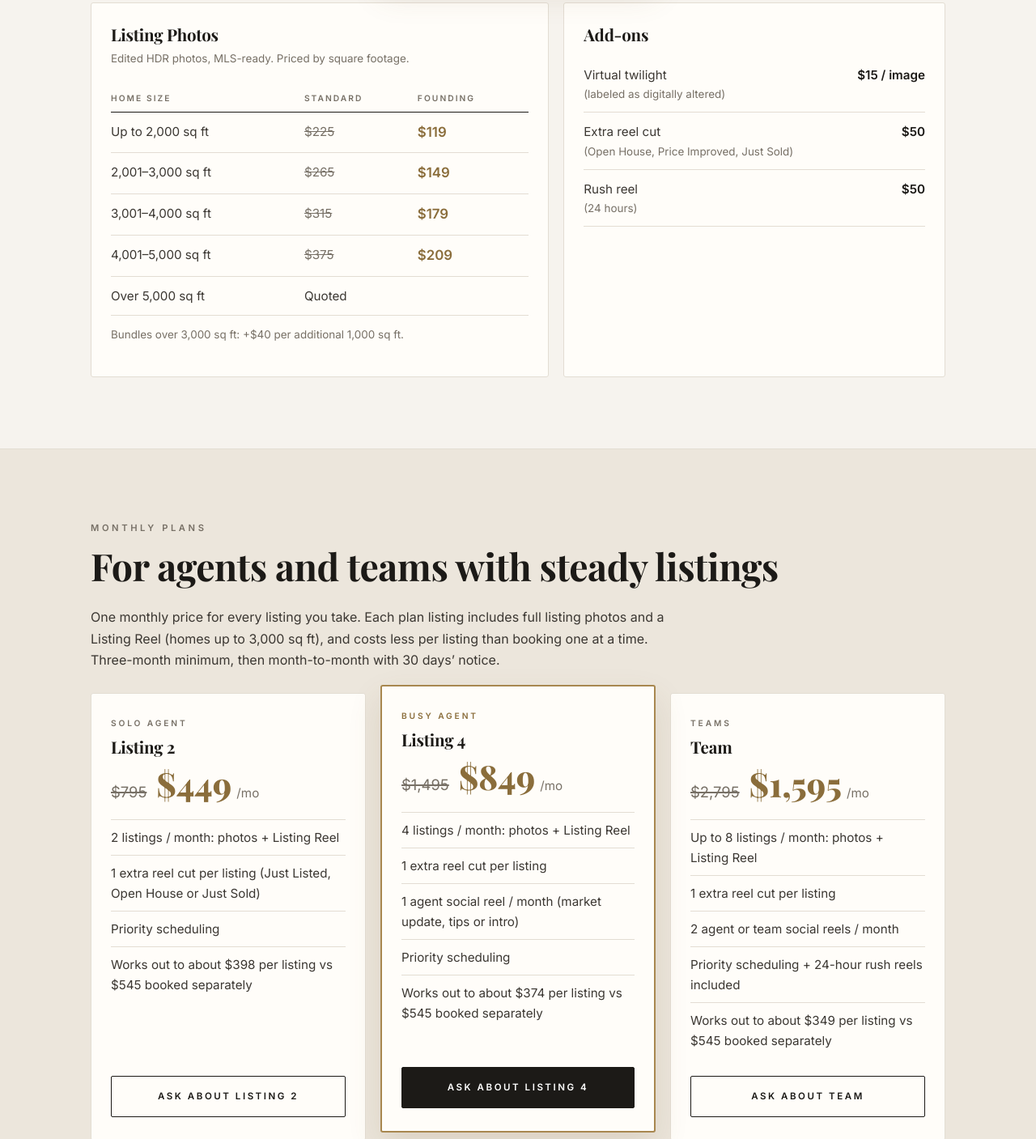
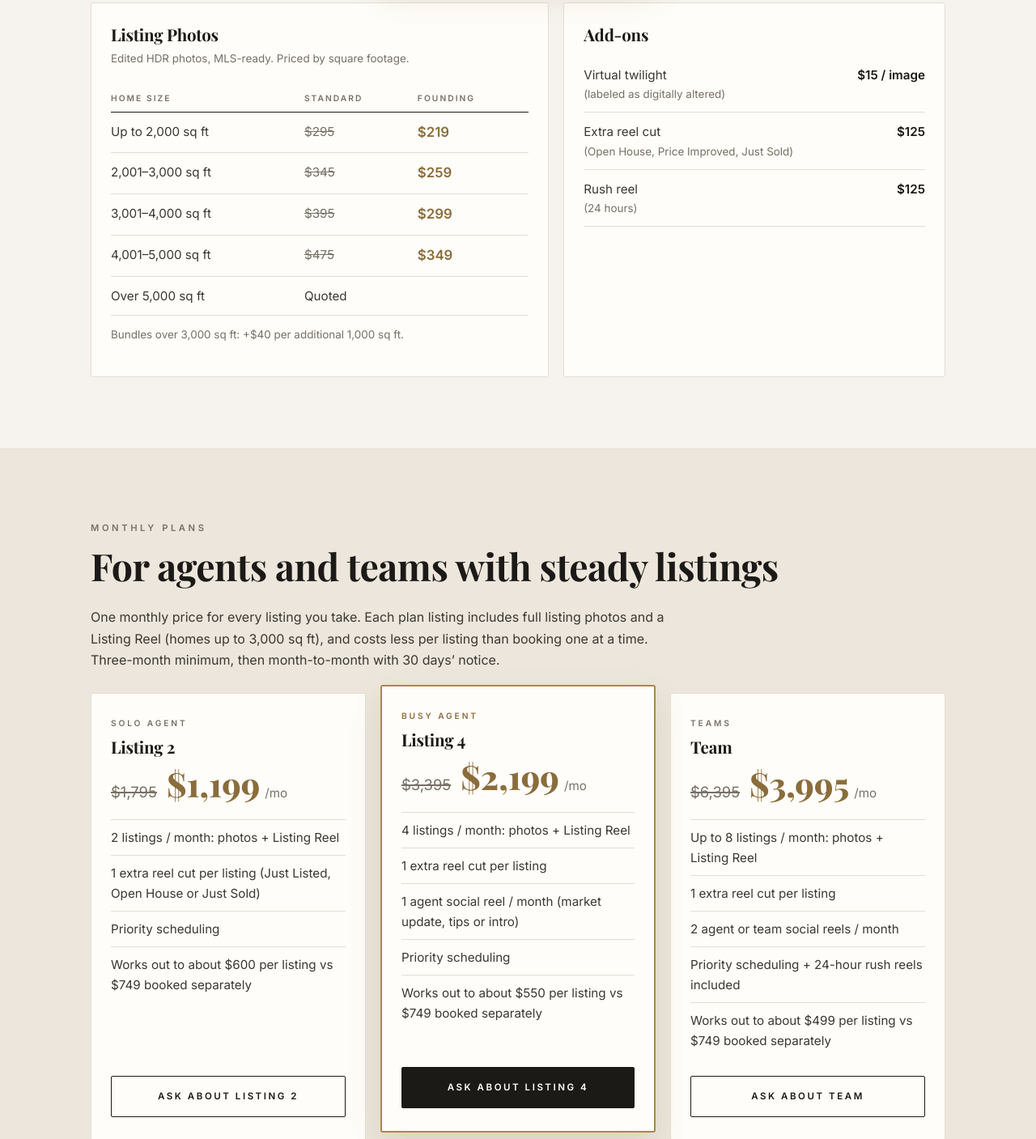
Before and after one commit to IshaanK179/nouveau-house-media, a plain HTML site: page index.html in a window 1280 px wide. Shown: the part 3933-5340 px from the top of the page at 81% size. Drawn offline with nearby package versions, Linux system fonts and the light colour scheme; a web font is replaced by a local one.

Commit message:
Raise founding packages: reel $509, photos+reel $749, premium $1,095
Align standards and monthly plans with premium sample work.

```diff
--- a/index.html
+++ b/index.html
@@ -87,21 +87,21 @@
 <article class="card">
 <p class="tag">Video</p>
 <h3>Listing Reel</h3>
-<p class="price"><span class="std"><span class="sr">Standard price </span><s>$295</s></span> <span class="fnd"><span class="sr">Founding price </span>$125</span></p>
+<p class="price"><span class="std"><span class="sr">Standard price </span><s>$695</s></span> <span class="fnd"><span class="sr">Founding price </span>$509</span></p>
 <ul><li>30&ndash;60 s vertical 9:16 reel</li><li>Hook-first edit, music, on-screen text</li><li>Delivered in 48&ndash;72 hours</li><li>One revision round</li></ul>
 <a class="btn ghost full" href="mailto:ishaan@nouveauhousemedia.com?subject=Book%20a%20listing%20-%20Nouveau%20House%20Media&amp;body=Hi%20Ishaan%2C%0A%0AI%27d%20like%20to%20book%20a%20shoot.%0A%0AProperty%20address%3A%0ASquare%20footage%3A%0APackage%20%28Photos%20/%20Listing%20Reel%20/%20Photos%20%2B%20Reel%20/%20Premium%29%3A%0APreferred%20shoot%20date%28s%29%3A%0AList%20date%20/%20MLS%20deadline%3A%0A%0AName%3A%0ABrokerage%3A%0A">Book the reel</a>
 </article>
 <article class="card featured">
 <p class="tag gold">Best value</p>
 <h3>Photos + Reel</h3>
-<p class="price"><span class="std"><span class="sr">Standard price </span><s>$495</s></span> <span class="fnd"><span class="sr">Founding price </span>$229</span></p>
+<p class="price"><span class="std"><span class="sr">Standard price </span><s>$995</s></span> <span class="fnd"><span class="sr">Founding price </span>$749</span></p>
 <ul><li>Edited listing photos (up to 3,000 sq ft)</li><li>Listing Reel, 30&ndash;60 s vertical</li><li>Photos in 24&ndash;48 h, reel in 48&ndash;72 h</li><li>One revision round on the reel</li></ul>
 <a class="btn full" href="mailto:ishaan@nouveauhousemedia.com?subject=Book%20a%20listing%20-%20Nouveau%20House%20Media&amp;body=Hi%20Ishaan%2C%0A%0AI%27d%20like%20to%20book%20a%20shoot.%0A%0AProperty%20address%3A%0ASquare%20footage%3A%0APackage%20%28Photos%20/%20Listing%20Reel%20/%20Photos%20%2B%20Reel%20/%20Premium%29%3A%0APreferred%20shoot%20date%28s%29%3A%0AList%20date%20/%20MLS%20deadline%3A%0A%0AName%3A%0ABrokerage%3A%0A">Book Photos + Reel</a>
 </article>
 <article class="card">
 <p class="tag">Full launch</p>
 <h3>Premium</h3>
-<p class="price"><span class="std"><span class="sr">Standard price </span><s>$795</s></span> <span class="fnd"><span class="sr">Founding price </span>$349</span></p>
+<p class="price"><span class="std"><span class="sr">Standard price </span><s>$1,495</s></span> <span class="fnd"><span class="sr">Founding price </span>$1,095</span></p>
 <ul><li>Everything in Photos + Reel</li><li>Agent on-camera intro cut</li><li>Horizontal 16:9 walkthrough cut for MLS &amp; YouTube</li><li>15 s &ldquo;Coming Soon / Just Listed&rdquo; teaser</li></ul>
 <a class="btn ghost full" href="mailto:ishaan@nouveauhousemedia.com?subject=Book%20a%20listing%20-%20Nouveau%20House%20Media&amp;body=Hi%20Ishaan%2C%0A%0AI%27d%20like%20to%20book%20a%20shoot.%0A%0AProperty%20address%3A%0ASquare%20footage%3A%0APackage%20%28Photos%20/%20Listing%20Reel%20/%20Photos%20%2B%20Reel%20/%20Premium%29%3A%0APreferred%20shoot%20date%28s%29%3A%0AList%20date%20/%20MLS%20deadline%3A%0A%0AName%3A%0ABrokerage%3A%0A">Book Premium</a>
 </article>
@@ -114,10 +114,10 @@
 <table class="ptable">
 <thead><tr><th>Home size</th><th>Standard</th><th>Founding</th></tr></thead>
 <tbody>
-<tr><td>Up to 2,000 sq ft</td><td><s>$225</s></td><td class="fnd">$119</td></tr>
-<tr><td>2,001&ndash;3,000 sq ft</td><td><s>$265</s></td><td class="fnd">$149</td></tr>
-<tr><td>3,001&ndash;4,000 sq ft</td><td><s>$315</s></td><td class="fnd">$179</td></tr>
-<tr><td>4,001&ndash;5,000 sq ft</td><td><s>$375</s></td><td class="fnd">$209</td></tr>
+<tr><td>Up to 2,000 sq ft</td><td><s>$295</s></td><td class="fnd">$219</td></tr>
+<tr><td>2,001&ndash;3,000 sq ft</td><td><s>$345</s></td><td class="fnd">$259</td></tr>
+<tr><td>3,001&ndash;4,000 sq ft</td><td><s>$395</s></td><td class="fnd">$299</td></tr>
+<tr><td>4,001&ndash;5,000 sq ft</td><td><s>$475</s></td><td class="fnd">$349</td></tr>
 <tr><td>Over 5,000 sq ft</td><td colspan="2">Quoted</td></tr>
 </tbody></table>
 <p class="small">Bundles over 3,000 sq ft: +$40 per additional 1,000 sq ft.</p>
@@ -127,8 +127,8 @@
 <table class="ptable">
 <tbody>
 <tr><td>Virtual twilight <span class="small">(labeled as digitally altered)</span></td><td class="r">$15 / image</td></tr>
-<tr><td>Extra reel cut <span class="small">(Open House, Price Improved, Just Sold)</span></td><td class="r">$50</td></tr>
-<tr><td>Rush reel <span class="small">(24 hours)</span></td><td class="r">$50</td></tr>
+<tr><td>Extra reel cut <span class="small">(Open House, Price Improved, Just Sold)</span></td><td class="r">$125</td></tr>
+<tr><td>Rush reel <span class="small">(24 hours)</span></td><td class="r">$125</td></tr>
 </tbody></table>
 </div>
 </div>
@@ -142,22 +142,22 @@
 <article class="card">
 <p class="tag">Solo agent</p>
 <h3>Listing 2</h3>
-<p class="price"><span class="std"><span class="sr">Standard monthly price </span><s>$795</s></span> <span class="fnd"><span class="sr">Founding monthly price </span>$449</span><span class="per">/mo</span></p>
-<ul><li>2 listings / month: photos + Listing Reel</li><li>1 extra reel cut per listing (Just Listed, Open House or Just Sold)</li><li>Priority scheduling</li><li>Works out to about $398 per listing vs $545 booked separately</li></ul>
+<p class="price"><span class="std"><span class="sr">Standard monthly price </span><s>$1,795</s></span> <span class="fnd"><span class="sr">Founding monthly price </span>$1,199</span><span class="per">/mo</span></p>
+<ul><li>2 listings / month: photos + Listing Reel</li><li>1 extra reel cut per listing (Just Listed, Open House or Just Sold)</li><li>Priority scheduling</li><li>Works out to about $600 per listing vs $749 booked separately</li></ul>
 <a class="btn ghost full" href="mailto:ishaan@nouveauhousemedia.com?subject=Monthly%20plan%20-%20Nouveau%20House%20Media&amp;body=Hi%20Ishaan%2C%0A%0AI%27m%20interested%20in%20a%20monthly%20plan.%0A%0APlan%20%28Listing%202%20/%20Listing%204%20/%20Team%29%3A%0AListings%20per%20month%20%28typical%29%3A%0ATypical%20home%20size%3A%0AName%3A%0ABrokerage%20/%20team%3A%0A">Ask about Listing 2</a>
 </article>
 <article class="card featured">
 <p class="tag gold">Busy agent</p>
 <h3>Listing 4</h3>
-<p class="price"><span class="std"><span class="sr">Standard monthly price </span><s>$1,495</s></span> <span class="fnd"><span class="sr">Founding monthly price </span>$849</span><span class="per">/mo</span></p>
-<ul><li>4 listings / month: photos + Listing Reel</li><li>1 extra reel cut per listing</li><li>1 agent social reel / month (market update, tips or intro)</li><li>Priority scheduling</li><li>Works out to about $374 per listing vs $545 booked separately</li></ul>
+<p class="price"><span class="std"><span class="sr">Standard monthly price </span><s>$3,395</s></span> <span class="fnd"><span class="sr">Founding monthly price </span>$2,199</span><span class="per">/mo</span></p>
+<ul><li>4 listings / month: photos + Listing Reel</li><li>1 extra reel cut per listing</li><li>1 agent social reel / month (market update, tips or intro)</li><li>Priority scheduling</li><li>Works out to about $550 per listing vs $749 booked separately</li></ul>
 <a class="btn full" href="mailto:ishaan@nouveauhousemedia.com?subject=Monthly%20plan%20-%20Nouveau%20House%20Media&amp;body=Hi%20Ishaan%2C%0A%0AI%27m%20interested%20in%20a%20monthly%20plan.%0A%0APlan%20%28Listing%202%20/%20Listing%204%20/%20Team%29%3A%0AListings%20per%20month%20%28typical%29%3A%0ATypical%20home%20size%3A%0AName%3A%0ABrokerage%20/%20team%3A%0A">Ask about Listing 4</a>
 </article>
 <article class="card">
 <p class="tag">Teams</p>
 <h3>Team</h3>
-<p class="price"><span class="std"><span class="sr">Standard monthly price </span><s>$2,795</s></span> <span class="fnd"><span class="sr">Founding monthly price </span>$1,595</span><span class="per">/mo</span></p>
-<ul><li>Up to 8 listings / month: photos + Listing Reel</li><li>1 extra reel cut per listing</li><li>2 agent or team social reels / month</li><li>Priority scheduling + 24-hour rush reels included</li><li>Works out to about $349 per listing vs $545 booked separately</li></ul>
+<p class="price"><span class="std"><span class="sr">Standard monthly price </span><s>$6,395</s></span> <span class="fnd"><span class="sr">Founding monthly price </span>$3,995</span><span class="per">/mo</span></p>
+<ul><li>Up to 8 listings / month: photos + Listing Reel</li><li>1 extra reel cut per listing</li><li>2 agent or team social reels / month</li><li>Priority scheduling + 24-hour rush reels included</li><li>Works out to about $499 per listing vs $749 booked separately</li></ul>
 <a class="btn ghost full" href="mailto:ishaan@nouveauhousemedia.com?subject=Monthly%20plan%20-%20Nouveau%20House%20Media&amp;body=Hi%20Ishaan%2C%0A%0AI%27m%20interested%20in%20a%20monthly%20plan.%0A%0APlan%20%28Listing%202%20/%20Listing%204%20/%20Team%29%3A%0AListings%20per%20month%20%28typical%29%3A%0ATypical%20home%20size%3A%0AName%3A%0ABrokerage%20/%20team%3A%0A">Ask about Team</a>
 </article>
 </div>
```
